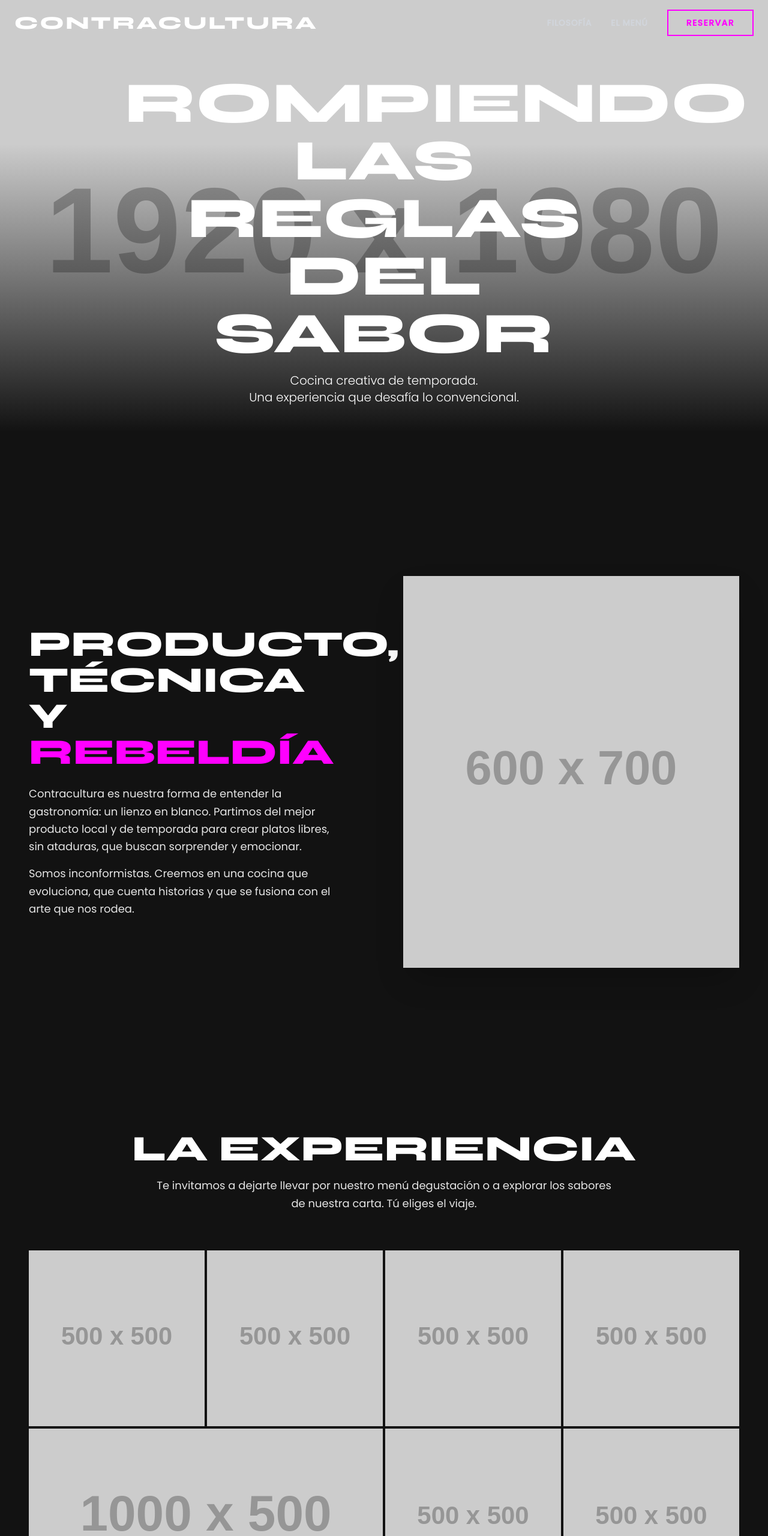
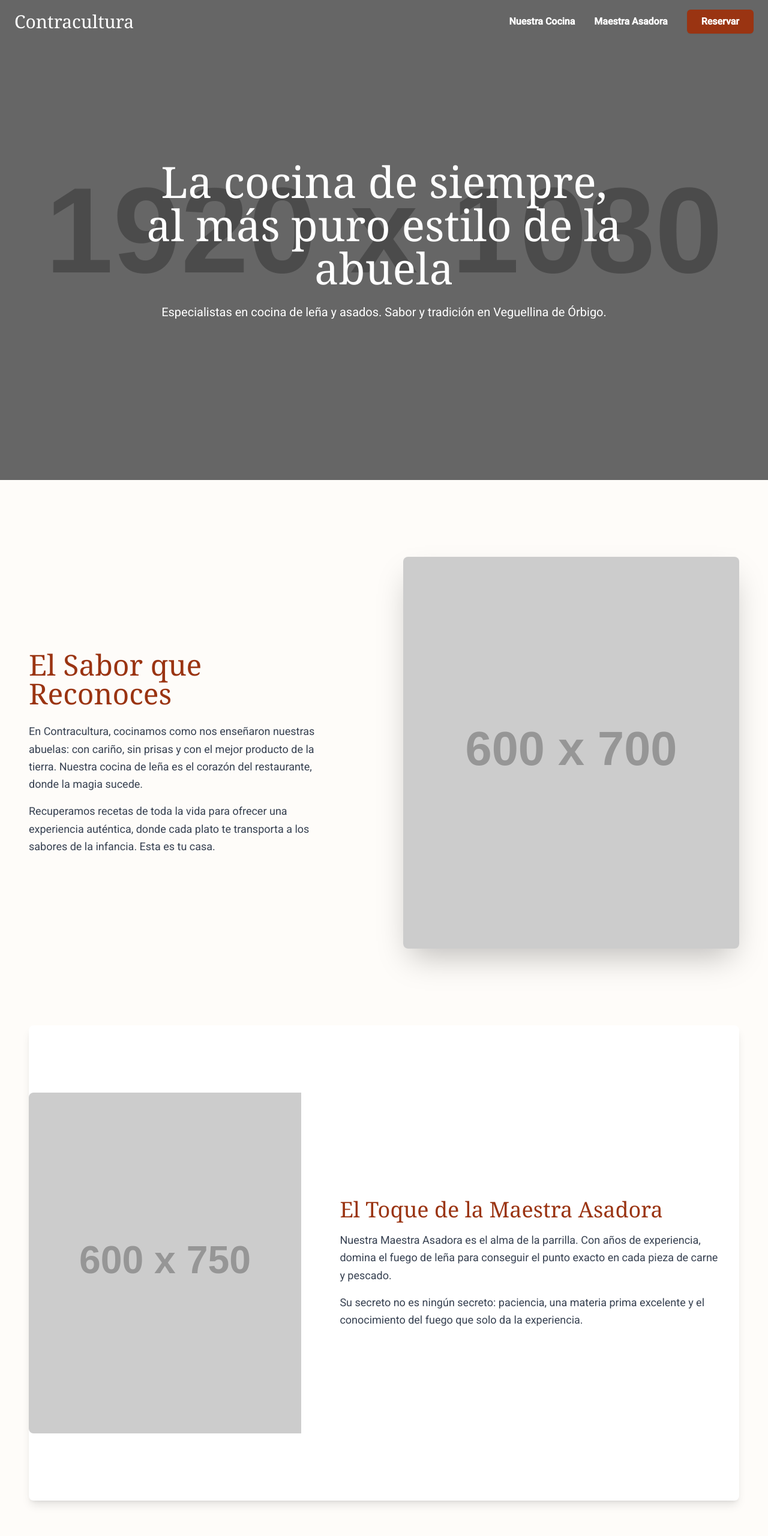
Before and after one commit to Dtry03/web-apps, a plain HTML site: page contracultura/index.html in a window 1280 px wide. Shown: the top 2560 px of the page at 60% size. Drawn offline with nearby package versions, Linux system fonts and the light colour scheme; placeholder pictures from the web are drawn by us.

Commit message:
Update index.html

```diff
--- a/contracultura/index.html
+++ b/contracultura/index.html
@@ -3,52 +3,43 @@
 <head>
     <meta charset="UTF-8">
     <meta name="viewport" content="width=device-width, initial-scale=1.0">
-    <title>Contracultura Restaurante - Cocina Creativa</title>
+    <title>Contracultura Restaurante - Cocina de Leña en Veguellina</title>
     <script src="https://cdn.tailwindcss.com"></script>
     <link rel="preconnect" href="https://fonts.googleapis.com">
     <link rel="preconnect" href="https://fonts.gstatic.com" crossorigin>
-    <link href="https://fonts.googleapis.com/css2?family=Syne:wght@700;800&family=Poppins:wght@300;400;500&display=swap" rel="stylesheet">
+    <link href="https://fonts.googleapis.com/css2?family=Playfair+Display:wght@700&family=Roboto:wght@400;500&display=swap" rel="stylesheet">
     <style>
         :root {
-            --dark-bg: #121212;
-            --accent-magenta: #ff00ff; /* Magenta vibrante */
-            --text-light: #e5e5e5;
-            --text-muted: #a3a3a3;
+            --primary: #9a3412; /* Un color teja/ladrillo oscuro */
+            --secondary-bg: #fefcf9; /* Un blanco roto, muy cálido */
+            --dark-text: #44403c; /* Stone-800 de Tailwind */
         }
         body {
-            font-family: 'Poppins', sans-serif;
-            background-color: var(--dark-bg);
-            color: var(--text-light);
+            font-family: 'Roboto', sans-serif;
+            background-color: var(--secondary-bg);
+            color: var(--dark-text);
         }
-        h1, h2, h3, .font-display {
-            font-family: 'Syne', sans-serif;
-            font-weight: 800;
-            text-transform: uppercase;
+        h1, h2, h3, .font-serif {
+            font-family: 'Playfair Display', serif;
         }
         .hero-bg {
-             background-image: linear-gradient(to top, rgba(18, 18, 18, 1) 10%, rgba(18, 18, 18, 0) 70%), url('https://placehold.co/1920x1080/121212/e5e5e5?text=Plato+Creativo');
+             background-image: linear-gradient(rgba(0, 0, 0, 0.5), rgba(0, 0, 0, 0.5)), url('https://placehold.co/1920x1080/44403c/fefcf9?text=Horno+de+Leña+🔥');
              background-size: cover;
              background-position: center;
         }
-        .bg-accent { background-color: var(--accent-magenta); }
-        .text-accent { color: var(--accent-magenta); }
+        .bg-primary { background-color: var(--primary); }
+        .text-primary { color: var(--primary); }
+        .border-primary { border-color: var(--primary); }
 
-        .btn-accent {
-            background-color: transparent;
-            color: var(--accent-magenta);
-            border: 2px solid var(--accent-magenta);
+        .btn-primary {
+            background-color: var(--primary);
+            color: white;
             transition: all 0.3s ease;
-            padding: 10px 30px;
         }
-        .btn-accent:hover {
-            background-color: var(--accent-magenta);
-            color: var(--dark-bg);
-            box-shadow: 0 0 20px rgba(255, 0, 255, 0.5);
-        }
-
-        .gallery-img:hover {
-            transform: scale(1.05);
-            z-index: 10;
+        .btn-primary:hover {
+            background-color: #7c2d10;
+            transform: translateY(-2px);
+            box-shadow: 0 4px 15px rgba(0,0,0,0.2);
         }
 
         @keyframes fadeIn {
@@ -65,16 +56,16 @@
         }
     </style>
 </head>
-<body class="bg-dark-bg">
+<body class="bg-secondary-bg">
 
     <!-- Header -->
-    <header id="header" class="fixed top-0 left-0 right-0 z-50 transition-all duration-500 bg-transparent">
+    <header id="header" class="fixed top-0 left-0 right-0 z-50 transition-all duration-300">
         <div class="container mx-auto px-6 py-4 flex justify-between items-center">
-            <a href="#" class="text-3xl font-display text-white tracking-widest" id="logo">CONTRACULTURA</a>
+            <a href="#" class="text-3xl font-serif text-white md:text-primary" id="logo">Contracultura</a>
             <nav class="hidden md:flex items-center space-x-8">
-                <a href="#filosofia" class="text-gray-300 hover:text-white transition-colors duration-300 font-semibold tracking-wider text-sm">FILOSOFÍA</a>
-                <a href="#menu" class="text-gray-300 hover:text-white transition-colors duration-300 font-semibold tracking-wider text-sm">EL MENÚ</a>
-                <a href="#contacto" class="btn-accent font-bold text-sm tracking-widest">RESERVAR</a>
+                <a href="#cocina-abuela" class="text-white md:text-gray-700 hover:text-primary transition-colors duration-300 font-semibold">Nuestra Cocina</a>
+                <a href="#maestra-asadora" class="text-white md:text-gray-700 hover:text-primary transition-colors duration-300 font-semibold">Maestra Asadora</a>
+                <a href="#contacto" class="btn-primary px-6 py-2 rounded-md font-bold shadow-sm">Reservar</a>
             </nav>
             <div class="md:hidden">
                  <button id="menu-btn" class="text-white focus:outline-none">
@@ -83,69 +74,99 @@
             </div>
         </div>
         <!-- Menú Móvil -->
-        <div id="mobile-menu" class="hidden md:hidden bg-dark-bg/98 backdrop-blur-sm">
-            <a href="#filosofia" class="block text-center py-4 px-4 text-white hover:bg-gray-800 font-semibold tracking-wider">FILOSOFÍA</a>
-            <a href="#menu" class="block text-center py-4 px-4 text-white hover:bg-gray-800 font-semibold tracking-wider">EL MENÚ</a>
-            <a href="#contacto" class="block text-center py-4 px-4 bg-accent text-dark-bg font-bold tracking-widest">RESERVAR</a>
+        <div id="mobile-menu" class="hidden md:hidden bg-secondary-bg/98 backdrop-blur-sm">
+            <a href="#cocina-abuela" class="block text-center py-3 px-4 text-primary hover:bg-gray-200 font-semibold">Nuestra Cocina</a>
+            <a href="#maestra-asadora" class="block text-center py-3 px-4 text-primary hover:bg-gray-200 font-semibold">Maestra Asadora</a>
+            <a href="#contacto" class="block text-center py-4 px-4 bg-primary text-white font-bold">Reservar</a>
         </div>
     </header>
 
     <!-- Hero Section -->
-    <section class="min-h-screen w-full flex items-center justify-center text-center text-white hero-bg">
+    <section class="h-[90vh] md:h-screen w-full flex items-center justify-center text-center text-white hero-bg">
         <div class="max-w-4xl px-4 animate-on-scroll is-visible">
-            <h1 class="text-5xl md:text-8xl font-display">Rompiendo las reglas del sabor</h1>
-            <p class="mt-4 text-lg md:text-xl font-light text-text-muted">Cocina creativa de temporada. <br>Una experiencia que desafía lo convencional.</p>
+            <h1 class="text-5xl md:text-7xl font-serif">La cocina de siempre,<br>al más puro estilo de la abuela</h1>
+            <p class="mt-6 text-lg md:text-xl font-light">Especialistas en cocina de leña y asados. Sabor y tradición en Veguellina de Órbigo.</p>
         </div>
     </section>
 
     <main class="container mx-auto px-6 lg:px-12">
 
-        <!-- Sección Filosofía -->
-        <section id="filosofia" class="py-24 md:py-40 grid md:grid-cols-2 gap-16 items-center animate-on-scroll">
+        <!-- Sección Cocina de la Abuela -->
+        <section id="cocina-abuela" class="py-20 md:py-32 grid md:grid-cols-2 gap-16 items-center animate-on-scroll">
             <div class="pr-0 md:pr-10">
-                <h2 class="text-4xl md:text-6xl font-display text-white mb-6">Producto, <br>Técnica y <span class="text-accent">Rebeldía</span></h2>
-                <p class="text-lg text-text-muted mb-4 leading-relaxed">
-                   Contracultura es nuestra forma de entender la gastronomía: un lienzo en blanco. Partimos del mejor producto local y de temporada para crear platos libres, sin ataduras, que buscan sorprender y emocionar.
+                <h2 class="text-4xl md:text-5xl font-serif text-primary mb-6">El Sabor que Reconoces</h2>
+                <p class="text-lg text-gray-700 mb-4 leading-relaxed">
+                   En Contracultura, cocinamos como nos enseñaron nuestras abuelas: con cariño, sin prisas y con el mejor producto de la tierra. Nuestra cocina de leña es el corazón del restaurante, donde la magia sucede.
                 </p>
-                <p class="text-lg text-text-muted leading-relaxed">
-                   Somos inconformistas. Creemos en una cocina que evoluciona, que cuenta historias y que se fusiona con el arte que nos rodea.
+                <p class="text-lg text-gray-700 leading-relaxed">
+                   Recuperamos recetas de toda la vida para ofrecer una experiencia auténtica, donde cada plato te transporta a los sabores de la infancia. Esta es tu casa.
                 </p>
             </div>
              <div>
-                <img src="https://placehold.co/600x700/1a1a1a/ff00ff?text=Arte+y+Decoración" alt="Arte en el restaurante Contracultura" class="w-full h-auto object-cover shadow-2xl">
+                <img src="https://placehold.co/600x700/e6dace/44403c?text=Guiso+Tradicional" alt="Guiso tradicional servido en cazuela de barro" class="w-full h-auto object-cover shadow-2xl rounded-lg">
             </div>
         </section>
 
-        <!-- Sección El Menú -->
-        <section id="menu" class="py-20 md:py-28">
-            <div class="text-center mb-16 animate-on-scroll">
-                <h2 class="text-4xl md:text-6xl font-display text-white mb-4">La Experiencia</h2>
-                <p class="max-w-3xl mx-auto text-lg text-text-muted leading-relaxed">Te invitamos a dejarte llevar por nuestro menú degustación o a explorar los sabores de nuestra carta. Tú eliges el viaje.</p>
+        <!-- Sección Maestra Asadora -->
+        <section id="maestra-asadora" class="py-20 md:py-28 bg-white shadow-lg rounded-lg">
+            <div class="grid md:grid-cols-5 gap-8 items-center animate-on-scroll">
+                <div class="md:col-span-2">
+                    <img src="https://placehold.co/600x750/3a3a3a/fefcf9?text=Maestra+Asadora" alt="Maestra asadora trabajando en la parrilla de leña" class="w-full h-full object-cover md:rounded-l-lg">
+                </div>
+                <div class="md:col-span-3 p-8">
+                     <h2 class="text-4xl font-serif text-primary mb-4">El Toque de la Maestra Asadora</h2>
+                     <p class="text-lg text-gray-700 leading-relaxed mb-4">
+                        Nuestra Maestra Asadora es el alma de la parrilla. Con años de experiencia, domina el fuego de leña para conseguir el punto exacto en cada pieza de carne y pescado.
+                    </p>
+                    <p class="text-lg text-gray-700 leading-relaxed">
+                        Su secreto no es ningún secreto: paciencia, una materia prima excelente y el conocimiento del fuego que solo da la experiencia.
+                    </p>
+                </div>
             </div>
-            <div class="grid grid-cols-2 md:grid-cols-4 gap-1">
-                <div class="overflow-hidden"><img src="https://placehold.co/500x500/ff00ff/121212?text=Plato+1" alt="Plato creativo 1" class="w-full h-full object-cover transition-transform duration-500 gallery-img"></div>
-                <div class="overflow-hidden"><img src="https://placehold.co/500x500/ff00ff/121212?text=Plato+2" alt="Plato creativo 2" class="w-full h-full object-cover transition-transform duration-500 gallery-img"></div>
-                <div class="overflow-hidden"><img src="https://placehold.co/500x500/ff00ff/121212?text=Plato+3" alt="Plato creativo 3" class="w-full h-full object-cover transition-transform duration-500 gallery-img"></div>
-                <div class="overflow-hidden"><img src="https://placehold.co/500x500/ff00ff/121212?text=Plato+4" alt="Plato creativo 4" class="w-full h-full object-cover transition-transform duration-500 gallery-img"></div>
-                <div class="overflow-hidden col-span-2"><img src="https://placehold.co/1000x500/ff00ff/121212?text=Plato+5" alt="Plato creativo 5" class="w-full h-full object-cover transition-transform duration-500 gallery-img"></div>
-                <div class="overflow-hidden"><img src="https://placehold.co/500x500/ff00ff/121212?text=Plato+6" alt="Plato creativo 6" class="w-full h-full object-cover transition-transform duration-500 gallery-img"></div>
-                <div class="overflow-hidden"><img src="https://placehold.co/500x500/ff00ff/121212?text=Plato+7" alt="Plato creativo 7" class="w-full h-full object-cover transition-transform duration-500 gallery-img"></div>
+        </section>
+
+        <!-- Sección Especialidades -->
+        <section class="py-20 md:py-32">
+             <div class="text-center mb-16 animate-on-scroll">
+                <h2 class="text-4xl md:text-5xl font-serif text-primary mb-4">Nuestras Especialidades</h2>
+            </div>
+            <div class="grid grid-cols-1 md:grid-cols-3 gap-10">
+                <div class="text-center animate-on-scroll">
+                    <img src="https://placehold.co/500x400/bcaaa4/44403c?text=Carnes+a+la+Leña" class="w-full h-64 object-cover rounded-lg shadow-xl mb-4" alt="Carnes a la leña">
+                    <h3 class="text-2xl font-serif">Carnes a la Leña</h3>
+                    <p class="text-gray-600 mt-2">Chuletones, entrecots y solomillos con el inconfundible sabor de la brasa.</p>
+                </div>
+                <div class="text-center animate-on-scroll" style="transition-delay: 200ms;">
+                    <img src="https://placehold.co/500x400/c5a78f/44403c?text=Pescados+frescos" class="w-full h-64 object-cover rounded-lg shadow-xl mb-4" alt="Pescados a la brasa">
+                    <h3 class="text-2xl font-serif">Pescados a la Brasa</h3>
+                    <p class="text-gray-600 mt-2">Piezas frescas del día, cocinadas sobre el fuego para un sabor único.</p>
+                </div>
+                <div class="text-center animate-on-scroll" style="transition-delay: 400ms;">
+                    <img src="https://placehold.co/500x400/d7ccc8/44403c?text=Postres+de+la+Abuela" class="w-full h-64 object-cover rounded-lg shadow-xl mb-4" alt="Postres caseros">
+                    <h3 class="text-2xl font-serif">Postres Caseros</h3>
+                    <p class="text-gray-600 mt-2">Flan, tarta de la abuela, arroz con leche... El final que te mereces.</p>
+                </div>
             </div>
         </section>
 
 
         <!-- Sección Contacto y Reservas -->
-        <section id="contacto" class="py-24 my-20 border-t border-b border-gray-800 animate-on-scroll">
-            <div class="container mx-auto px-6 text-center">
-                 <h2 class="text-4xl md:text-6xl font-display text-white mb-4">Reserva tu Experiencia</h2>
-                 <p class="max-w-2xl mx-auto text-xl text-text-muted mb-8">
-                    Las plazas son limitadas. Te recomendamos reservar con antelación para unirte a la contracultura.
-                 </p>
-                 <a href="tel:987033303" class="inline-block btn-accent font-bold text-lg tracking-widest">
-                    LLAMAR AHORA
-                </a>
-                <div class="mt-8 font-semibold text-text-muted">
-                    <p>Calle Cervantes, 9, 24003 León</p>
+        <section id="contacto" class="py-20 md:py-28 border-t border-gray-200 animate-on-scroll">
+            <div class="text-center mb-16">
+                 <h2 class="text-4xl md:text-5xl font-serif text-primary mb-4">Le Esperamos</h2>
+                 <p class="max-w-2xl mx-auto text-lg text-gray-700">Encuéntrenos en Veguellina de Órbigo. Llámenos para reservar su mesa.</p>
+            </div>
+            <div class="grid md:grid-cols-2 gap-12 items-center max-w-5xl mx-auto">
+                 <div class="bg-white p-8 rounded-lg shadow-2xl border-t-4 border-primary">
+                    <h3 class="text-2xl font-serif mb-4 text-center">Información y Reservas</h3>
+                    <p class="text-lg text-gray-700 mb-2"><strong class="font-semibold">Dirección:</strong> C/ Pío de Cela, 26. Veguellina de Órbigo, León</p>
+                    <p class="text-lg text-gray-700 mb-6"><strong class="font-semibold">Teléfono:</strong> 987 37 42 88</p>
+                     <a href="tel:987374288" class="w-full text-center inline-block btn-primary px-10 py-4 rounded-lg font-bold tracking-wide text-lg">
+                        Llamar para Reservar
+                    </a>
+                </div>
+                <div class="w-full h-96">
+                    <iframe src="https://www.google.com/maps/embed?pb=!1m18!1m12!1m3!1d2979.914979140461!2d-5.897368684565017!3d42.45184697918072!2m3!1f0!2f0!3f0!3m2!1i1024!2i768!4f13.1!3m3!1m2!1s0xd376378c35d259f%3A0x633d994358f28c2c!2sC.%20P%C3%ADo%20de%20Cela%2C%2026%2C%2024350%20Veguellina%20de%20%C3%93rbigo%2C%20Le%C3%B3n!5e0!3m2!1ses!2ses!4v1683889854321!5m2!1ses!2ses" width="100%" height="100%" style="border:0;" allowfullscreen="" loading="lazy" referrerpolicy="no-referrer-when-downgrade" class="rounded-lg shadow-xl"></iframe>
                 </div>
             </div>
         </section>
@@ -153,14 +174,14 @@
     </main>
 
     <!-- Footer -->
-    <footer class="bg-black">
-        <div class="container mx-auto px-6 py-8 text-center text-text-muted">
+    <footer class="bg-dark-text text-gray-300">
+        <div class="container mx-auto px-6 py-8 text-center">
             <div class="flex justify-center space-x-6 mb-6">
-                <a href="https://www.instagram.com/contracultura_restaurante" target="_blank" class="text-text-muted hover:text-white transition-colors duration-300">
+                <a href="https://www.instagram.com/contracultura_restaurante" target="_blank" class="text-gray-300 hover:text-white transition-colors duration-300">
                     <svg class="w-7 h-7" fill="currentColor" viewBox="0 0 24 24" aria-hidden="true"><path fill-rule="evenodd" d="M12.315 2c2.43 0 2.784.013 3.808.06 1.064.049 1.791.218 2.427.465a4.902 4.902 0 012.153 2.153c.247.636.398 1.363.445 2.427.048 1.024.06 1.378.06 3.808s-.012 2.784-.06 3.808c-.047 1.064-.218 1.791-.465 2.427a4.902 4.902 0 01-2.153 2.153c-.636.247-1.363.398-2.427.445-1.024.048-1.378.06-3.808.06s-2.784-.013-3.808-.06c-1.064-.049-1.791-.218-2.427-.465a4.902 4.902 0 01-2.153-2.153c-.247-.636-.398-1.363-.445-2.427-.048-1.024-.06-1.378-.06-3.808s.012-2.784.06-3.808c.047-1.064.218-1.791.465-2.427a4.902 4.902 0 012.153-2.153c.636-.247 1.363.398 2.427.445 1.024-.048 1.378.06 3.808-.06zM12 0C9.525 0 9.148.01 8.042.059c-1.11.05-1.897.227-2.612.503a6.897 6.897 0 00-2.583 2.583c-.276.715-.453-1.502-.503 2.612C2.01 9.148 2 9.525 2 12s.01 2.852.059 3.958c.05 1.11.227 1.897.503 2.612a6.897 6.897 0 002.583 2.583c.715.276 1.502.453 2.612.503C9.148 21.99 9.525 22 12 22s2.852-.01 3.958-.059c1.11-.05 1.897-.227 2.612-.503a6.897 6.897 0 002.583-2.583c.276-.715.453-1.502-.503-2.612.049-1.106.059-1.483.059-3.958s-.01-2.852-.059-3.958c-.05-1.11-.227-1.897-.503-2.612a6.897 6.897 0 00-2.583-2.583c-.715-.276-1.502-.453-2.612-.503C14.852 2.01 14.475 2 12 2h.001zm0 5.838a6.162 6.162 0 100 12.324 6.162 6.162 0 000-12.324zM12 16a4 4 0 110-8 4 4 0 010 8zm6.406-11.845a1.44 1.44 0 100 2.88 1.44 1.44 0 000-2.88z" clip-rule="evenodd" /></svg>
                 </a>
             </div>
-            <p class="text-sm">&copy; 2024 Contracultura Restaurante. León.</p>
+            <p class="text-sm">&copy; 2024 Contracultura Restaurante. Cocina de leña.</p>
         </div>
     </footer>
 
@@ -175,13 +196,32 @@
 
     // Script para cambiar el header al hacer scroll
     const header = document.getElementById('header');
+    const logo = document.getElementById('logo');
     window.addEventListener('scroll', () => {
         if (window.scrollY > 50) {
-            header.classList.add('bg-dark-bg/95', 'backdrop-blur-sm');
-            header.classList.remove('bg-transparent');
+            header.classList.add('bg-secondary-bg', 'shadow-sm');
+            logo.classList.remove('text-white');
+            logo.classList.add('text-primary');
+            menuBtn.classList.remove('text-white');
+            menuBtn.classList.add('text-primary');
+            header.querySelectorAll('nav a').forEach(a => {
+                if (!a.classList.contains('btn-primary')) {
+                   a.classList.remove('text-white');
+                   a.classList.add('md:text-gray-700');
+                }
+            });
         } else {
-            header.classList.remove('bg-dark-bg/95', 'backdrop-blur-sm');
-            header.classList.add('bg-transparent');
+            header.classList.remove('bg-secondary-bg', 'shadow-sm');
+            logo.classList.add('text-white');
+            logo.classList.remove('text-primary');
+            menuBtn.classList.add('text-white');
+            menuBtn.classList.remove('text-primary');
+             header.querySelectorAll('nav a').forEach(a => {
+                 if (!a.classList.contains('btn-primary')) {
+                    a.classList.add('text-white');
+                    a.classList.remove('md:text-gray-700');
+                 }
+            });
         }
     });
 
```
